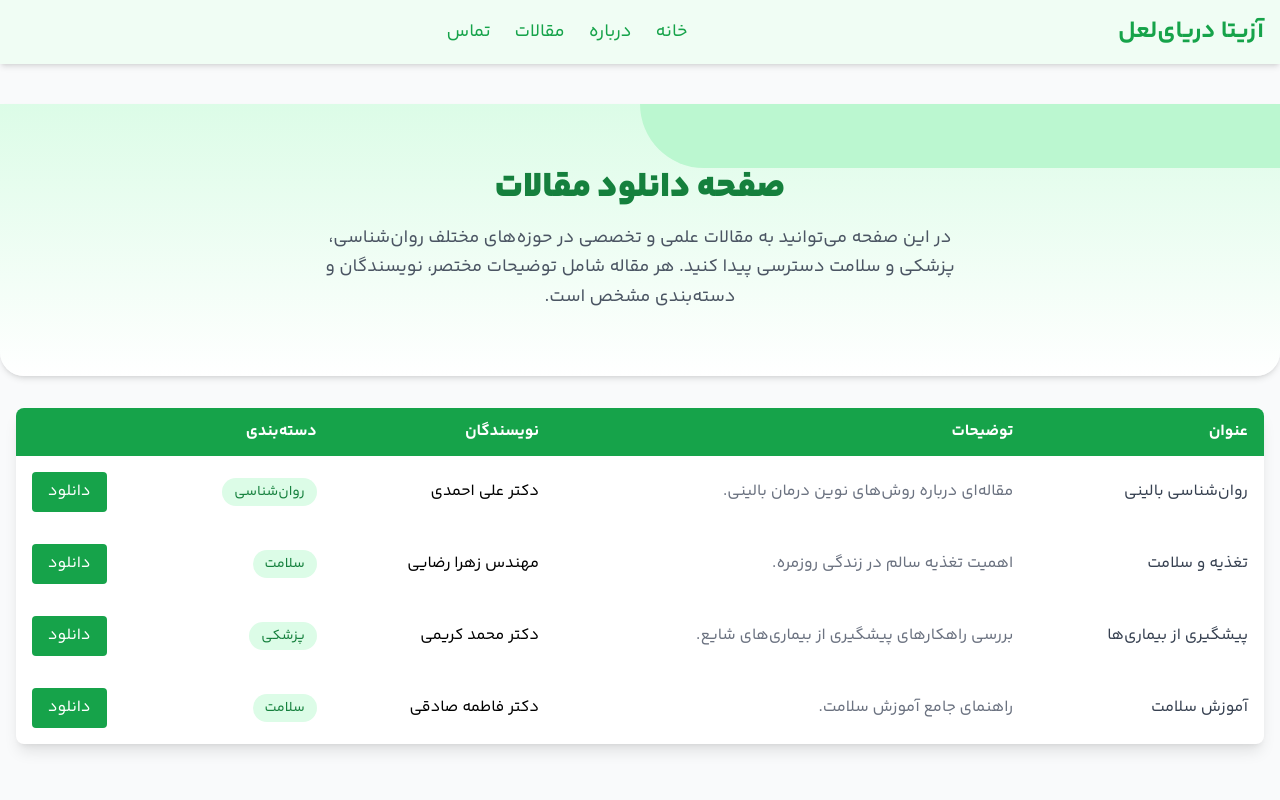
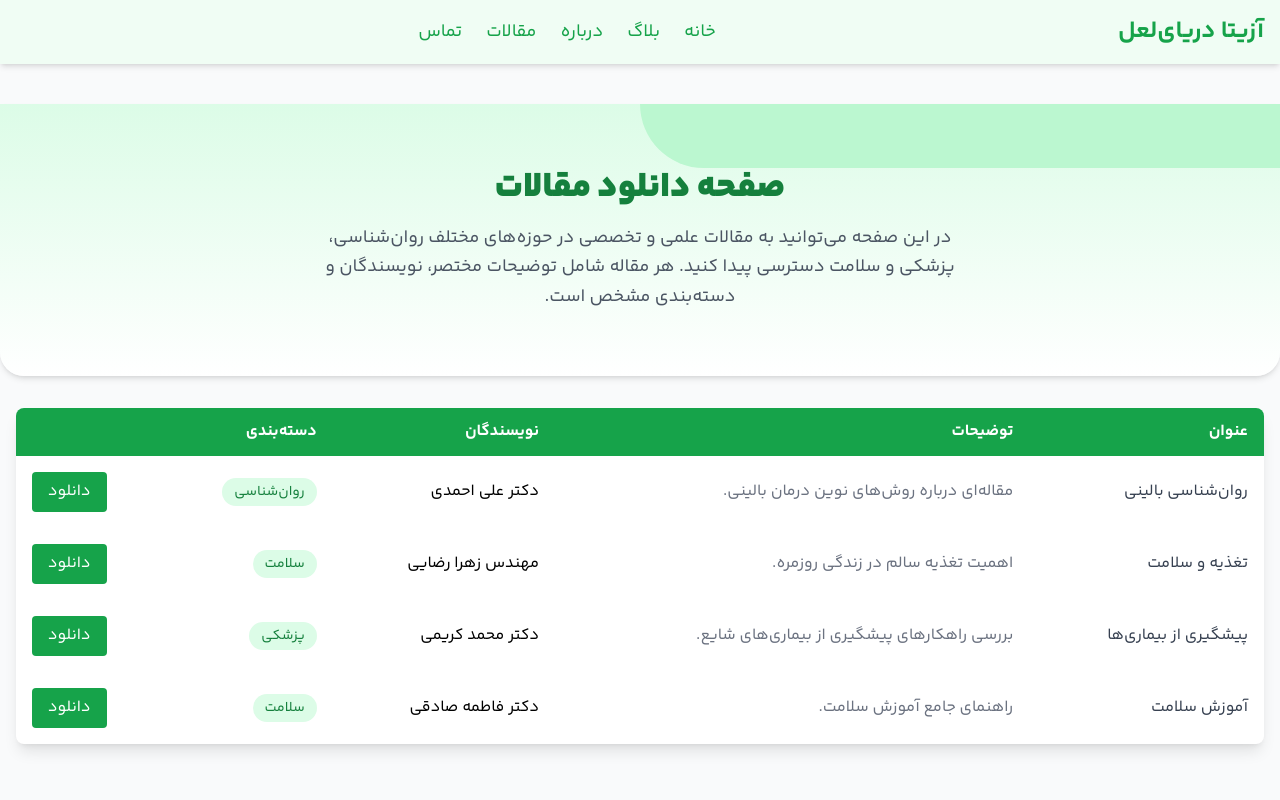
Before and after one commit to ajblog/azita-therapy-frontend, a Vue app: page /articles in a window 1280 px wide. Shown: the top 800 px of the page. Built offline with nearby package versions, Linux system fonts and the light colour scheme.

Commit message:
added blog to header

```diff
--- a/src/shared/components/layout/header/Header.vue
+++ b/src/shared/components/layout/header/Header.vue
@@ -10,6 +10,11 @@
       <nav class="hidden md:flex gap-6">
         <router-link to="/" class="text-lg text-green-600 hover:text-green-800"
           >خانه</router-link
+        >
+        <router-link
+          to="/blog"
+          class="text-lg text-green-600 hover:text-green-800"
+          >بلاگ</router-link
         >
         <!-- Home -->
         <router-link
@@ -76,6 +81,12 @@
         <router-link to="/" class="block text-green-600 hover:text-green-800">
           خانه
         </router-link>
+        <router-link
+          to="/blog"
+          class="block text-green-600 hover:text-green-800"
+        >
+          بلاگ
+        </router-link>
         <!-- Home -->
         <router-link
           to="/about"
```
